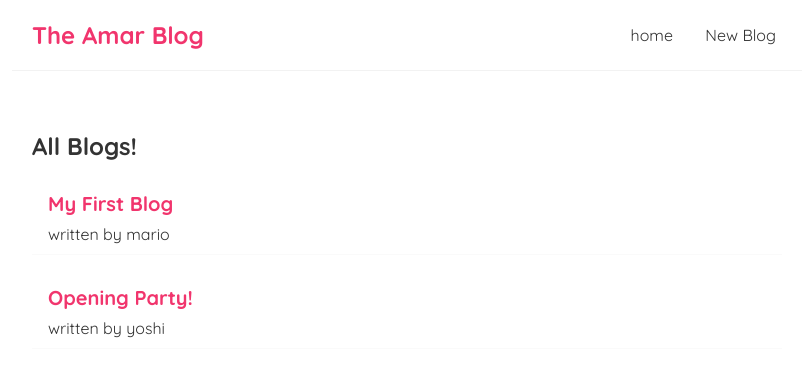
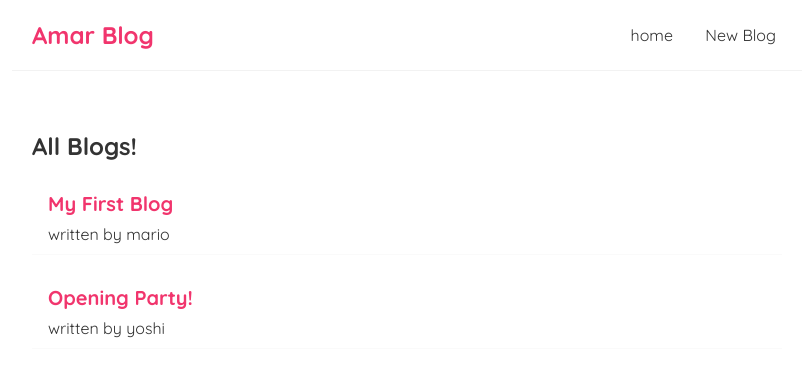
Before and after one commit to amarkeshri28/amarBlog, a React (Create React App) app: page / in a window 1280 px wide. Shown: the top 376 px of the page, without its empty margins (233-1039 px from the left). Built offline with nearby package versions, Linux system fonts and the light colour scheme; data requests are answered from the project's data file.

Commit message:
adding routes

```diff
--- a/package.json
+++ b/package.json
@@ -8,6 +8,7 @@
     "@testing-library/user-event": "^13.5.0",
     "react": "^18.2.0",
     "react-dom": "^18.2.0",
+    "react-router-dom": "^5.3.4",
     "react-scripts": "5.0.1",
     "web-vitals": "^2.1.4"
   },
--- a/src/App.js
+++ b/src/App.js
@@ -1,15 +1,22 @@
 import Navbar from './Navbar.js';
 import Home from './Home.js';
+import { BrowserRouter as Router, Route, Switch } from 'react-router-dom';
 
 function App() {
 
   return (
-    <div className="App">
-      <Navbar />
-      <div className="content">
-        <Home />
+    <Router>
+      <div className="App">
+        <Navbar />
+        <div className="content">
+          <Switch>
+            <Route path="/">
+              <Home />
+            </Route>
+          </ Switch>
+        </div>
       </div>
-    </div>
+    </Router>
   );
 }
 
--- a/src/Navbar.js
+++ b/src/Navbar.js
@@ -1,7 +1,7 @@
 const Navbar = () => {
     return (
         <nav className="navbar">
-            <h1>The Amar Blog</h1>
+            <h1>Amar Blog</h1>
             <div className="links">
                 <a href="/">home</a>
                 <a href="/create"> New Blog </a>
```
Also changed, not shown: 1 other file (tests, documents, lock files or other folders).
